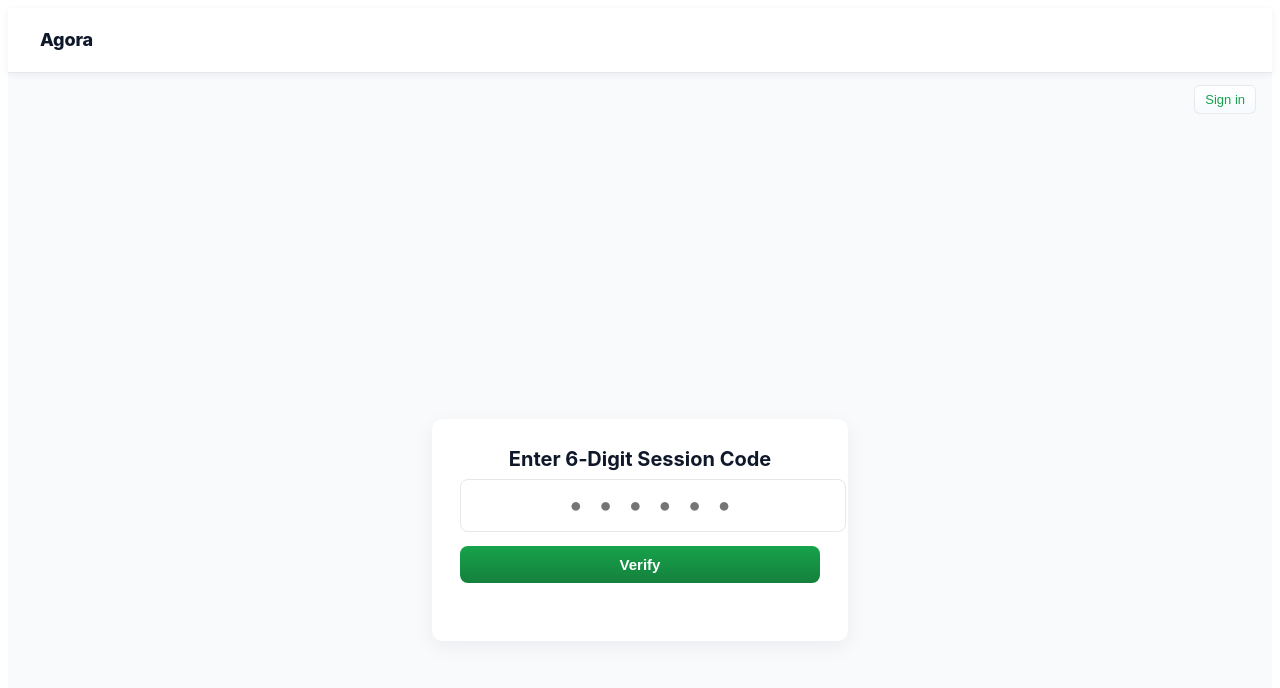
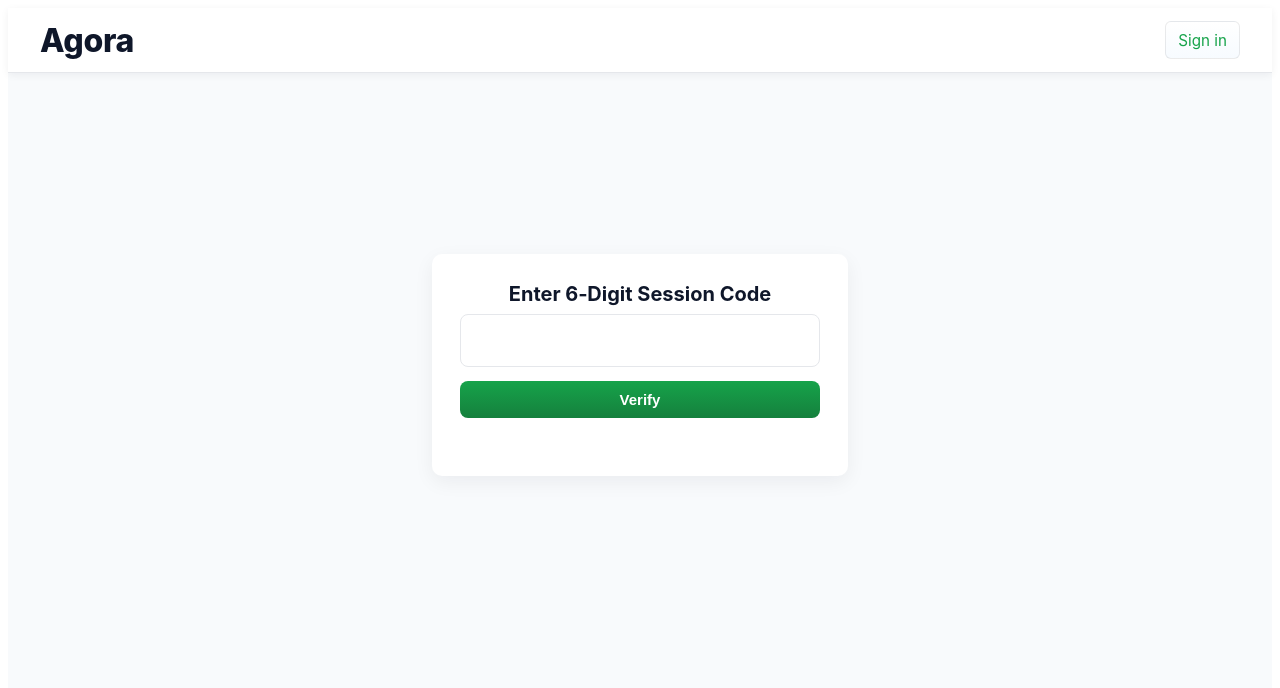
Before and after one commit to TXST-Agora/Agora, a React (Vite) app in the folder apps/frontend/: page /join in a window 1280 px wide. Shown: the top 688 px of the page. Built offline with nearby package versions, Linux system fonts and the light colour scheme.

Commit message:
SCRUM-13 moving signup logic and adding routing back to landing

```diff
--- a/apps/frontend/src/App.tsx
+++ b/apps/frontend/src/App.tsx
@@ -9,7 +9,7 @@ function App() {
   return (
     <BrowserRouter>
       <div className="app-shell">
-      <Navbar title="Agora"/>
+      <Navbar/>
         <Routes>
           <Route path="/" element={<Landing />} />
           <Route path="/join" element={<JoinPage />} />
--- a/apps/frontend/src/components/JoinPage.css
+++ b/apps/frontend/src/components/JoinPage.css
@@ -5,42 +5,15 @@
   font-family: -apple-system, BlinkMacSystemFont, 'Segoe UI', 'Roboto', 'Helvetica Neue', Arial, sans-serif;
 }
 
-.topbar {
-  display: flex;
-  justify-content: flex-end;
-  padding: 12px 16px;
-}
-
-.signin-btn {
-  font-size: 13px;
-  padding: 6px 10px;
-  border-radius: 6px;
-  border: 1px solid rgba(0, 0, 0, 0.08);
-  background: linear-gradient(#fff, #f7fbff);
-  color: var(--accent);
-  cursor: pointer;
-  transition: transform 140ms ease, background-color 140ms ease;
-}
-
-.signin-btn:hover {
-  transform: translateY(-1px);
-}
-
-.signin-btn:active {
-  transform: translateY(0);
-}
-
-.signin-btn:focus-visible {
-  outline: none;
-  box-shadow: 0 0 0 4px var(--accent-ghost), 0 0 0 1.5px var(--accent);
-}
-
 .container {
   display: flex;
   align-items: center;
   justify-content: center;
-  height: calc(100vh - 56px);
-  padding: 2rem;
+  padding-top: 0.5rem;
+  padding-left: 2rem;
+  padding-right: 2rem;
+  padding-bottom: 2rem;
+  height: 70vh;
 }
 
 .card {
@@ -51,6 +24,7 @@
   box-shadow: 0 6px 20px rgba(16, 24, 40, 0.06);
   padding: 28px;
   text-align: center;
+  margin-top: 0.5rem;
 }
 
 .card h1 {
@@ -70,6 +44,7 @@
   outline: none;
   background: var(--surface);
   color: var(--text);
+  box-sizing: border-box;
   transition: border-color 140ms ease, box-shadow 140ms ease;
 }
 
@@ -94,6 +69,7 @@
   cursor: pointer;
   font-size: 15px;
   font-weight: 600;
+  box-sizing: border-box;
   transition: transform 140ms ease, background-color 140ms ease, box-shadow 140ms ease;
 }
 
--- a/apps/frontend/src/components/JoinPage.tsx
+++ b/apps/frontend/src/components/JoinPage.tsx
@@ -2,26 +2,22 @@ import { useState, FormEvent, ChangeEvent } from 'react';
 import './JoinPage.css';
 
 const JoinPage = () => {
-  const [code, setCode] = useState('');
+  const [sessionCode, setSessionCode] = useState('');
   const [message, setMessage] = useState<{ text: string; color?: string }>({ text: '' });
 
   const validateCode = (codeValue: string): boolean => {
     return /^\d{6}$/.test(codeValue);
   };
 
-  const handleSignIn = () => {
-    window.alert('Sign in clicked');
-  };
-
   const handleInputChange = (e: ChangeEvent<HTMLInputElement>) => {
     const cleaned = e.target.value.replace(/\D/g, '').slice(0, 6);
-    setCode(cleaned);
+    setSessionCode(cleaned);
   };
 
   const handleSubmit = (e: FormEvent<HTMLFormElement>) => {
     e.preventDefault();
 
-    const trimmedCode = code.trim();
+    const trimmedCode = sessionCode.trim();
 
     if (!validateCode(trimmedCode)) {
       setMessage({ text: 'Please enter exactly 6 digits.', color: '#b45309' });
@@ -38,17 +34,6 @@ const JoinPage = () => {
 
   return (
     <div className="join-page">
-      <div className="topbar">
-        <button
-          className="signin-btn"
-          onClick={handleSignIn}
-          aria-label="Sign in"
-          type="button"
-        >
-          Sign in
-        </button>
-      </div>
-
       <div className="container">
         <div className="card" role="region" aria-labelledby="pageTitle">
           <h1 id="pageTitle">Enter 6‑Digit Session Code</h1>
@@ -61,9 +46,9 @@ const JoinPage = () => {
               inputMode="numeric"
               pattern="[0-9]{6}"
               maxLength={6}
-              placeholder="● ● ● ● ● ●"
+              placeholder=""
               aria-label="Six digit code"
-              value={code}
+              value={sessionCode}
               onChange={handleInputChange}
               required
             />
--- a/apps/frontend/src/components/Landing.css
+++ b/apps/frontend/src/components/Landing.css
@@ -7,7 +7,7 @@
   padding: 2rem;
 }
 
-.landing-container { max-width: 1200px; width: 100%; text-align: center; }
+.landing-container { height: 70vh; max-width: 1200px; width: 100%; text-align: center; }
 
 .landing-header {
   margin-bottom: 3rem;
--- a/apps/frontend/src/components/Navbar.css
+++ b/apps/frontend/src/components/Navbar.css
@@ -17,7 +17,9 @@
 
   /* Brand + buttons match app font */
   .navbar-brand {
-    font: 800 1.125rem/1.2 -apple-system,BlinkMacSystemFont,"Segoe UI","Roboto","Oxygen","Ubuntu","Cantarell","Fira Sans","Droid Sans","Helvetica Neue",sans-serif;
+    font-size: 2rem;
+    font-weight: 800;
+    font-family: -apple-system,BlinkMacSystemFont,"Segoe UI","Roboto","Oxygen","Ubuntu","Cantarell","Fira Sans","Droid Sans","Helvetica Neue",sans-serif;
     letter-spacing: -0.01em;
     color: var(--text);
   }
@@ -32,3 +34,27 @@
     border-radius: 10px;
     display: inline-flex; align-items: center; justify-content: center;
   }
+
+  .signin-btn {
+    font-size: 0.95rem;
+    padding: 0 12px;
+    border-radius: 6px;
+    border: 1px solid rgba(0, 0, 0, 0.08);
+    background: linear-gradient(#fff, #f7fbff);
+    color: var(--accent);
+    cursor: pointer;
+    transition: transform 140ms ease, background-color 140ms ease;
+  }
+
+  .signin-btn:hover {
+    transform: translateY(-1px);
+  }
+
+  .signin-btn:active {
+    transform: translateY(0);
+  }
+
+  .signin-btn:focus-visible {
+    outline: none;
+    box-shadow: 0 0 0 4px var(--accent-ghost), 0 0 0 1.5px var(--accent);
+  }
--- a/apps/frontend/src/components/Navbar.tsx
+++ b/apps/frontend/src/components/Navbar.tsx
@@ -1,17 +1,27 @@
-import React from "react";
+import { useNavigate } from "react-router-dom";
 import "./Navbar.css";
 
-type NavbarProps = {
-  title?: string;
-  rightActions?: React.ReactNode;
-};
+const Navbar = () => {
+  const navigate = useNavigate();
 
-const Navbar = ({ title = "Agora", rightActions }: NavbarProps) => {
+  const handleSignIn = () => {
+    window.alert('Sign in clicked');
+  };
+
   return (
     <nav className="navbar">
       <div className="navbar-container">
-        <div className="navbar-brand">{title}</div>
-        {rightActions ? <div className="navbar-actions">{rightActions}</div> : null}
+        <div className="navbar-brand" onClick={() => navigate('/')} style={{ cursor: 'pointer' }}>
+          Agora
+        </div>
+        <button
+          className="signin-btn btn-nav"
+          onClick={handleSignIn}
+          aria-label="Sign in"
+          type="button"
+        >
+          Sign in
+        </button>
       </div>
     </nav>
   );
```
